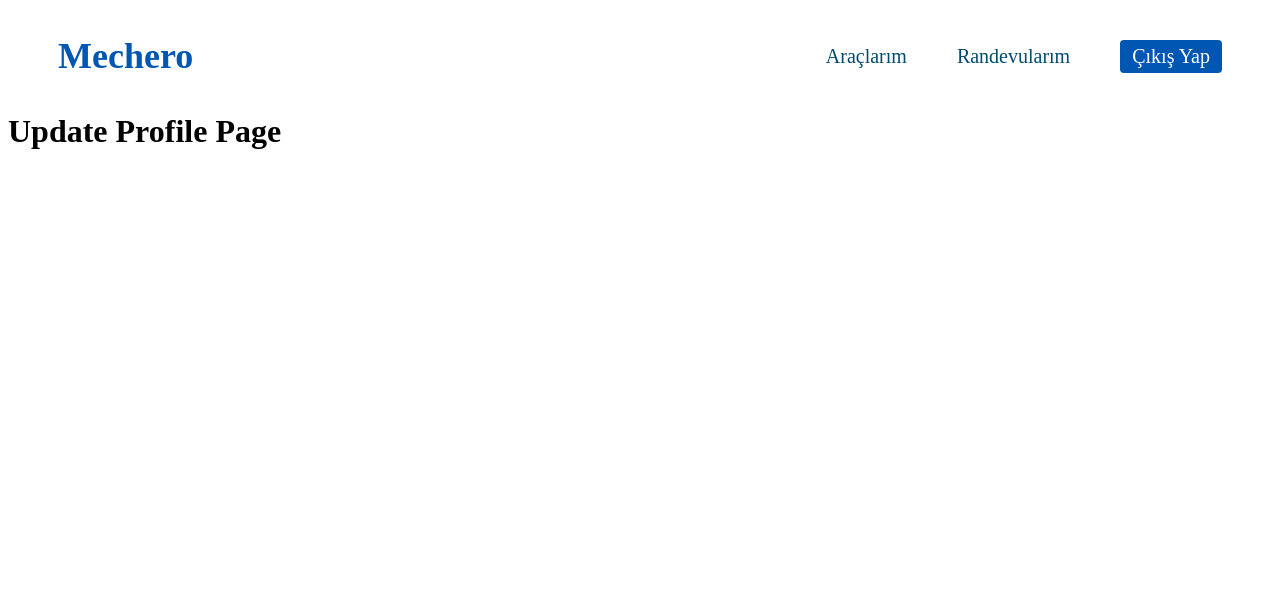
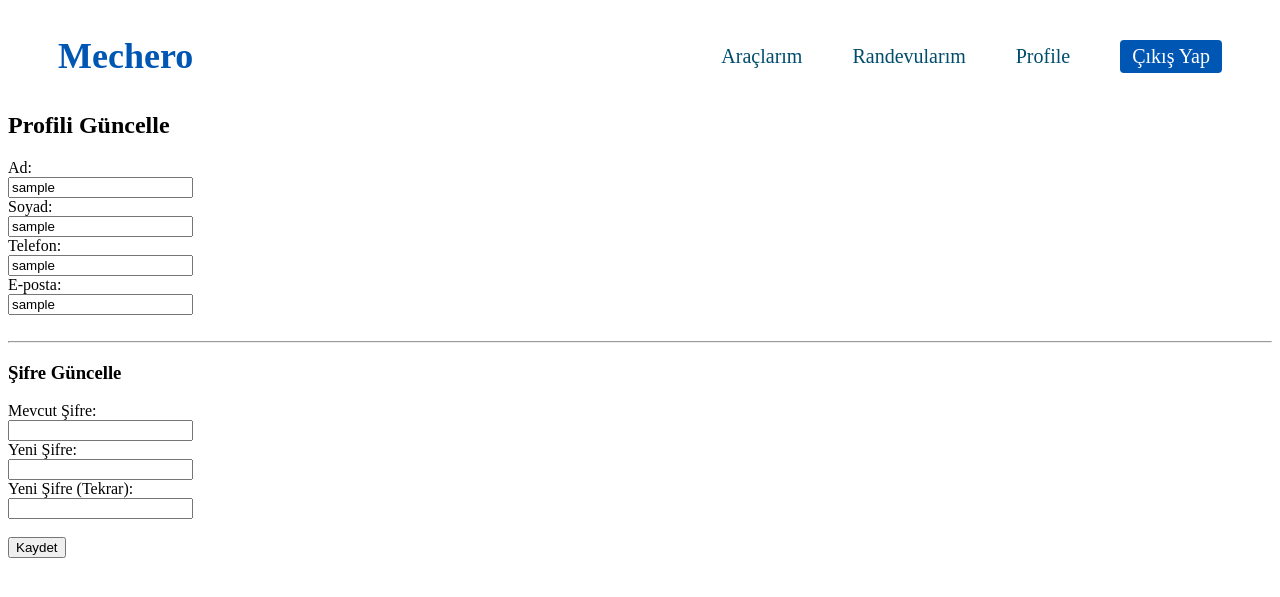
Before and after one commit to DelfinAksu/mechero, a Flask app: page /user/update-profile in a window 1280 px wide. Shown: the top 597 px of the page. Run offline with Flask 3, Linux system fonts and the light colour scheme; the visitor is signed in with stand-in values (Sample User, id 1).

Commit message:
profile pages

```diff
--- a/app/routes/user_routes.py
+++ b/app/routes/user_routes.py
@@ -1,7 +1,7 @@
 from flask import Blueprint, render_template, request, redirect, url_for, flash
 from flask_login import login_required, current_user
 from app import db
-from app.models import Vehicle, Appointment, City, Dealership, MaintenanceType
+from app.models import Vehicle, Appointment, City, Dealership, MaintenanceType, User
 from datetime import datetime
 
 bp = Blueprint('user', __name__)
@@ -115,12 +115,46 @@ def book_appointment():
     )
 
 @bp.route('/profile')
+@login_required
 def profile():
-    return render_template('user/profile.html')
+    return render_template('user/profile.html', user=current_user)
 
-@bp.route('/update-profile')
+@bp.route('/update-profile', methods=['GET', 'POST'])
+@login_required
 def update_profile():
-    return render_template('user/update_profile.html')
+    if request.method == 'POST':
+        # Temel bilgiler
+        current_user.u_fname = request.form['fname']
+        current_user.u_lname = request.form['lname']
+        current_user.u_phone = request.form['phone']
+        current_user.u_mail = request.form['email']
+
+        # Şifre değiştirme isteği varsa
+        old_password = request.form.get('old_password')
+        new_password = request.form.get('new_password')
+        confirm_password = request.form.get('confirm_password')
+
+        if old_password or new_password or confirm_password:
+            if not current_user.check_password(old_password):
+                flash("Mevcut şifre hatalı!", "danger")
+                return redirect(url_for('user.update_profile'))
+
+            if new_password != confirm_password:
+                flash("Yeni şifreler uyuşmuyor!", "warning")
+                return redirect(url_for('user.update_profile'))
+
+            if len(new_password) < 6:
+                flash("Yeni şifre en az 6 karakter olmalı.", "warning")
+                return redirect(url_for('user.update_profile'))
+
+            current_user.set_password(new_password)
+            flash("Şifre başarıyla güncellendi.", "success")
+
+        db.session.commit()
+        flash("Profil bilgileri güncellendi.", "success")
+        return redirect(url_for('user.profile'))
+
+    return render_template('user/update_profile.html', user=current_user)
 
 @bp.route('/vehicles')
 @login_required
@@ -161,3 +195,18 @@ def add_vehicle():
             print("❌ Commit HATASI:", e)
 
     return render_template('user/add_vehicle.html')
+
+@bp.route('/vehicles/delete/<int:vehicle_id>', methods=['POST'])
+@login_required
+def delete_vehicle(vehicle_id):
+    vehicle = Vehicle.query.get_or_404(vehicle_id)
+
+    # Güvenlik: Bu araç gerçekten giriş yapan kullanıcıya mı ait?
+    if vehicle.user_id != current_user.user_id:
+        flash("Bu aracı silmeye yetkiniz yok!", "danger")
+        return redirect(url_for('user.vehicles'))
+
+    db.session.delete(vehicle)
+    db.session.commit()
+    flash("Araç başarıyla silindi.", "info")
+    return redirect(url_for('user.vehicles'))
--- a/app/templates/layout/base_user.html
+++ b/app/templates/layout/base_user.html
@@ -15,6 +15,7 @@
         {% if current_user.is_authenticated %}
             <a href="{{ url_for('user.vehicles') }}">Araçlarım</a>
             <a href="{{ url_for('user.appointments') }}">Randevularım</a>
+            <a href="{{ url_for('user.profile') }}">Profile</a>
             <a href="{{ url_for('guest.logout_page') }}" class="logout-button">Çıkış Yap</a>
         {% else %}
             <a href="{{ url_for('guest.login_page') }}">Giriş</a>
--- a/app/templates/user/dashboard.html
+++ b/app/templates/user/dashboard.html
@@ -1,6 +1,6 @@
 {% extends 'layout/base_user.html' %}
 {% block content %}
 <div class="dashboard-container">
-    <h2 class="dashboard-message">Merhaba, {{ user.fname }}!</h2>
+    <h2 class="dashboard-message">Merhaba, {{ user.u_fname }}!</h2>
 </div>
 {% endblock %}
--- a/app/templates/user/update_profile.html
+++ b/app/templates/user/update_profile.html
@@ -1,5 +1,31 @@
 {% extends 'layout/base_user.html' %}
+{% block content %}
+<h2>Profili Güncelle</h2>
+<form method="POST">
+  <label>Ad:</label><br>
+  <input type="text" name="fname" value="{{ user.u_fname }}" required><br>
 
-{% block content %}
-<h1>Update Profile Page</h1>
+  <label>Soyad:</label><br>
+  <input type="text" name="lname" value="{{ user.u_lname }}" required><br>
+
+  <label>Telefon:</label><br>
+  <input type="text" name="phone" value="{{ user.u_phone }}" required><br>
+
+  <label>E-posta:</label><br>
+  <input type="email" name="email" value="{{ user.u_mail }}" required><br><br>
+
+  <hr>
+  <h3>Şifre Güncelle</h3>
+  <label>Mevcut Şifre:</label><br>
+  <input type="password" name="old_password"><br>
+
+  <label>Yeni Şifre:</label><br>
+  <input type="password" name="new_password"><br>
+
+  <label>Yeni Şifre (Tekrar):</label><br>
+  <input type="password" name="confirm_password"><br><br>
+
+  <button type="submit">Kaydet</button>
+</form>
+
 {% endblock %}
```
Also changed, not shown: app/templates/user/profile.html (+8 -2 lines), app/templates/user/vehicles.html (+9 -10 lines).
